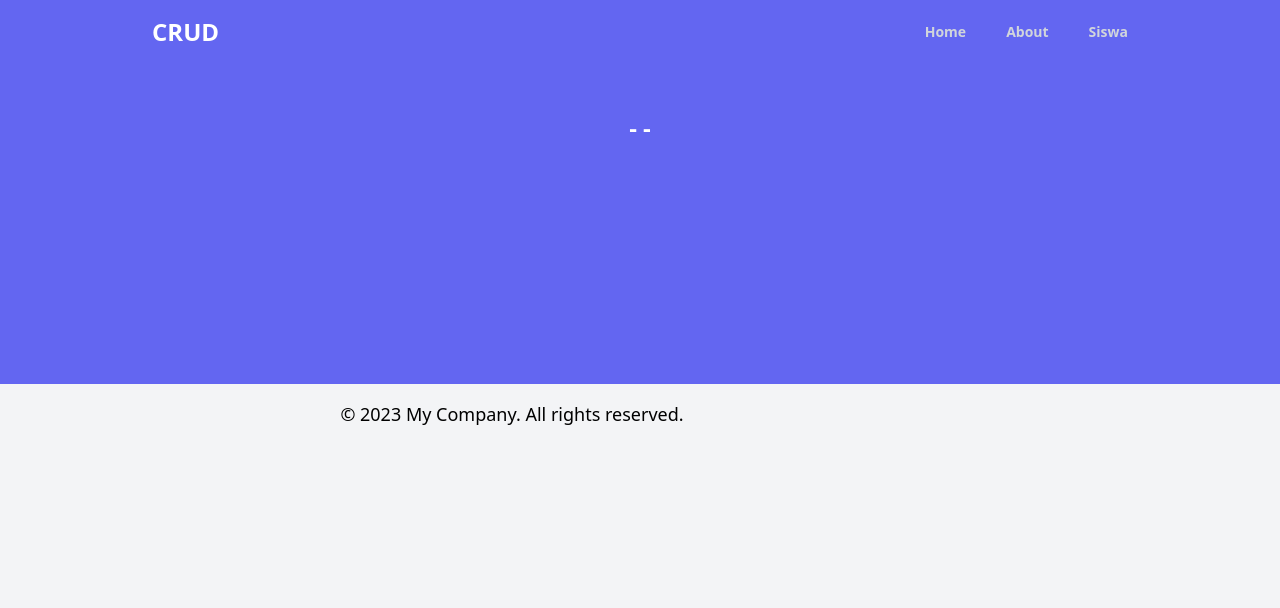
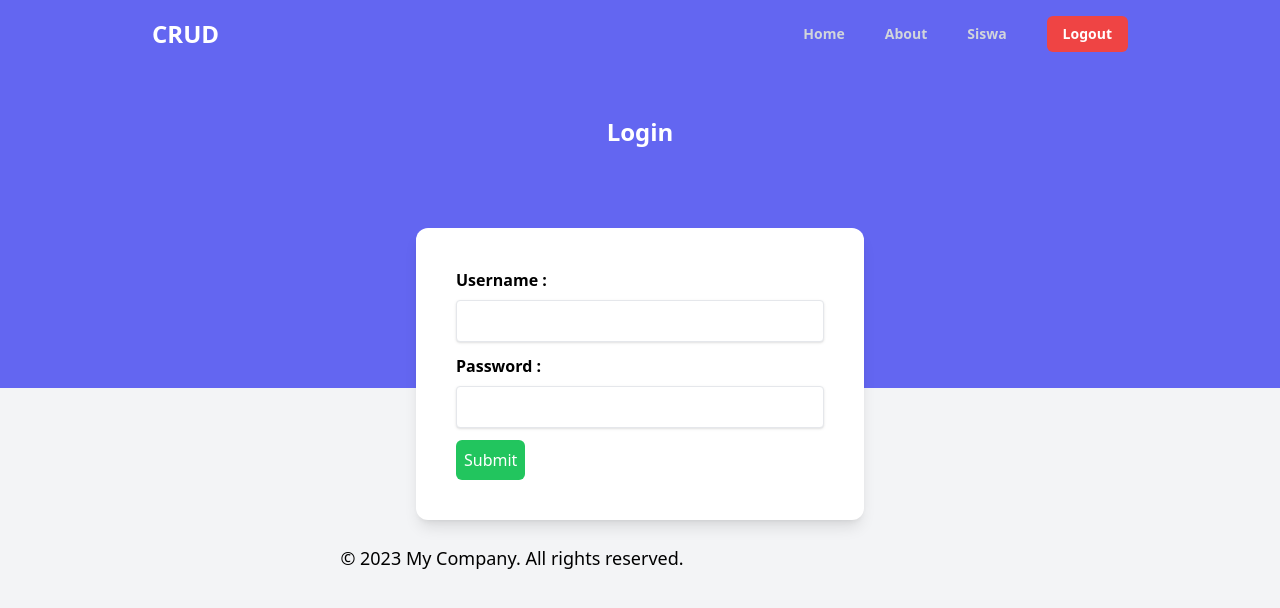
Before and after one commit to jefailhamprayoga13/vue-crud-datasiswa, a Vue app: page /login in a window 1280 px wide. Shown: the top 608 px of the page. Built offline with nearby package versions, Linux system fonts and the light colour scheme; data requests are answered from the project's data file; sample sign-in values are in the browser's storage.

Commit message:
login auth

```diff
--- a/src/App.vue
+++ b/src/App.vue
@@ -1,8 +1,8 @@
 <template>
   <div>
-    <NavigationBar></NavigationBar>
+    <NavigationBar v-if="isLoggedIn"></NavigationBar>
     <div class="bg-indigo-500 max-w-full pt-12 h-80">
-      <h1 class="text-center text-2xl text-white font-bold ">- {{ $route.meta.title }} -</h1>
+      <h1 class="text-center text-2xl text-white font-bold ">{{ $route.meta.title }}</h1>
     </div>
     <div class="container max-w-5xl mx-auto">
         <router-view class="mx-auto  -mt-40 rounded-xl " />
@@ -32,6 +32,15 @@ export default {
     this.load();
   },
   components : {NavigationBar},
+  computed: {
+    isLoggedIn() {
+      // Ambil nilai token dari Vuex store
+      const token = this.$store.state.token;
+
+      // Cek apakah token ada atau pengguna sudah login
+      return !!token;
+    }
+  },
   methods: {
     load() {
       Promise.all([
--- /dev/null
+++ b/src/components/Login.vue
@@ -0,0 +1,76 @@
+<template>
+    <div class="p-10 relative max-w-md  min-w-fit rounded-xl shadow-lg m-2 bg-white">
+         <form @submit.prevent="login">
+                <div class="block max-w-full mb-3">
+                    <BaseInput label="Username : " type="text" v-model="username" :error="errors['username']"/>
+                </div>
+                <div class="block max-w-full mb-3">
+                    <BaseInput label="Password : " type="password" v-model="password" :error="errors['password']" />
+                </div>
+                <button type="submit"
+                    class="bg-green-500 hover:bg-green-700 hover:ring-2 hover:ring-green-500 px-2 py-2 text-white rounded-md">
+                    Submit
+                </button>
+            </form>
+    </div>
+</template>
+
+<script>
+
+import BaseInput from './form/BaseInput.vue';
+import Swal from "sweetalert2";
+
+export default {
+    data() {
+        return {
+            username : "",
+            password : "",
+            errors: {},
+        };
+    },
+    methods: {
+        async login() {
+            this.errors = {};
+            if (!this.username) {
+                this.errors.username = ["Username tidak boleh kosong !"];
+            }
+            if (!this.password) {
+                this.errors.password = ["Password tidak boleh kosong !"];
+            }
+            if (Object.keys(this.errors).length === 0) {
+                try {
+                    const response = await this.$axios.post("http://localhost:3001/login", {
+                        username: this.username,
+                        password: this.password,
+                    }, {
+                        headers: {
+                            Authorization: `Bearer ${localStorage.getItem("token")}`, // Menggunakan token dari local storage
+                        },
+                    });
+                    const token = response.data.token;
+                    if (token) {
+                        this.$store.dispatch("setToken", token);
+                        localStorage.setItem("token", token);
+                        Swal.fire({
+                            icon: "success",
+                            title: "Login Berhasil",
+                            showConfirmButton: false,
+                            timer: 1500,
+                        });
+                        this.$router.push("/");
+                    }
+                    else {
+                        console.error("Invalid credentials");
+                    }
+                }
+                catch (error) {
+                    alert("Username atau Password yang anda masukkan tidak sesuai!")
+                    console.error(error);
+                }
+            }
+        },
+    },
+    components: { BaseInput, BaseInput }
+};
+
+</script>
--- a/src/components/NavigationBar.vue
+++ b/src/components/NavigationBar.vue
@@ -26,6 +26,7 @@
                             exact-active-class="text-white bg-blue-800 px-4 py-2 rounded-md">About</router-link></li>
                     <li class="text-sm font-bold text-gray-300 hover:text-white hover:scale-110 duration-200"><router-link :to="{ name: 'siswa' }"
                                 exact-active-class="text-white bg-blue-800 px-4 py-2 rounded-md">Siswa</router-link></li>
+                    <li class="text-sm font-bold text-white px-4 py-2 rounded-md  bg-red-500 hover:text-white hover:scale-110 duration-200"><button @click="logout">Logout</button></li>
                 </ul>
             </nav>
         </div>
@@ -39,6 +40,18 @@ export default{
             showMenu : false,
         };
     },
+    methods: {
+        logout() {
+            // Hapus token dari local storage
+            localStorage.removeItem("token");
+
+            // Hapus token dari Vuex store
+            this.$store.dispatch("setToken", null);
+
+            // Arahkan kembali ke halaman login
+            this.$router.push("/login");
+        },
+    },
 }
 </script>
 
--- a/src/data.json
+++ b/src/data.json
@@ -102,5 +102,15 @@
       "id": 3,
       "value": "Voly"
     }
+  ],
+  "users": [
+    {
+      "username": "admin",
+      "password": "admin123"
+    },
+    {
+      "username": "user",
+      "password": "user123"
+    }
   ]
 }
--- a/src/main.js
+++ b/src/main.js
@@ -3,7 +3,9 @@ import App from './App.vue'
 import "./style.css";
 import axios from 'axios'
 import router from './router'
+import store from './store';
 
 const app = createApp(App)
 app.config.globalProperties.$axios = axios;
-app.use(router).mount('#app')
+
+app.use(router).use(store).mount("#app");
--- a/src/router/index.js
+++ b/src/router/index.js
@@ -4,13 +4,20 @@ import About from "../components/About.vue";
 import LisData from "../components/ListData.vue";
 import FormCreate from "../components/FormCreateData.vue";
 import FormUpdate from "../components/FormUpdateData.vue";
-
+import Login from "../components/Login.vue"
+import store from "../store";
 const routes = [
   {
     path: "/",
     name: "home",
     component: Home,
-    meta: { title: "Home" },
+    meta: { title: "Home Page"},
+  },
+  {
+    path: "/login",
+    name: "login",
+    component: Login,
+    meta: { title: "Login" },
   },
   {
     path: "/about",
@@ -45,4 +52,16 @@ const router = createRouter({
   linkActiveClass: "active",
 });
 
+router.beforeEach((to, from, next) => {
+
+  const token = store.state.token;
+  if (to.path !== "/login" && !token) {
+
+    next("/login");
+  } else {
+
+    next();
+  }
+});
+
 export default router;
--- /dev/null
+++ b/src/store/index.js
@@ -0,0 +1,25 @@
+// store.js atau store/index.js
+import { createStore } from "vuex";
+
+const store = createStore({
+  state: {
+    token: localStorage.getItem("token") || null,
+  },
+  mutations: {
+    setToken(state, token) {
+      state.token = token;
+    },
+  },
+  actions: {
+    setToken({ commit }, token) {
+      commit("setToken", token);
+    },
+    initializeToken({ commit }) {
+      const token = localStorage.getItem("token") || null;
+      commit("setToken", token);
+    },
+  },
+});
+
+
+export default store;
```
Also changed, not shown: package.json (+8 -3 lines), server.cjs (added, +56 -0 lines), 1 other file (tests, documents, lock files or other folders).
